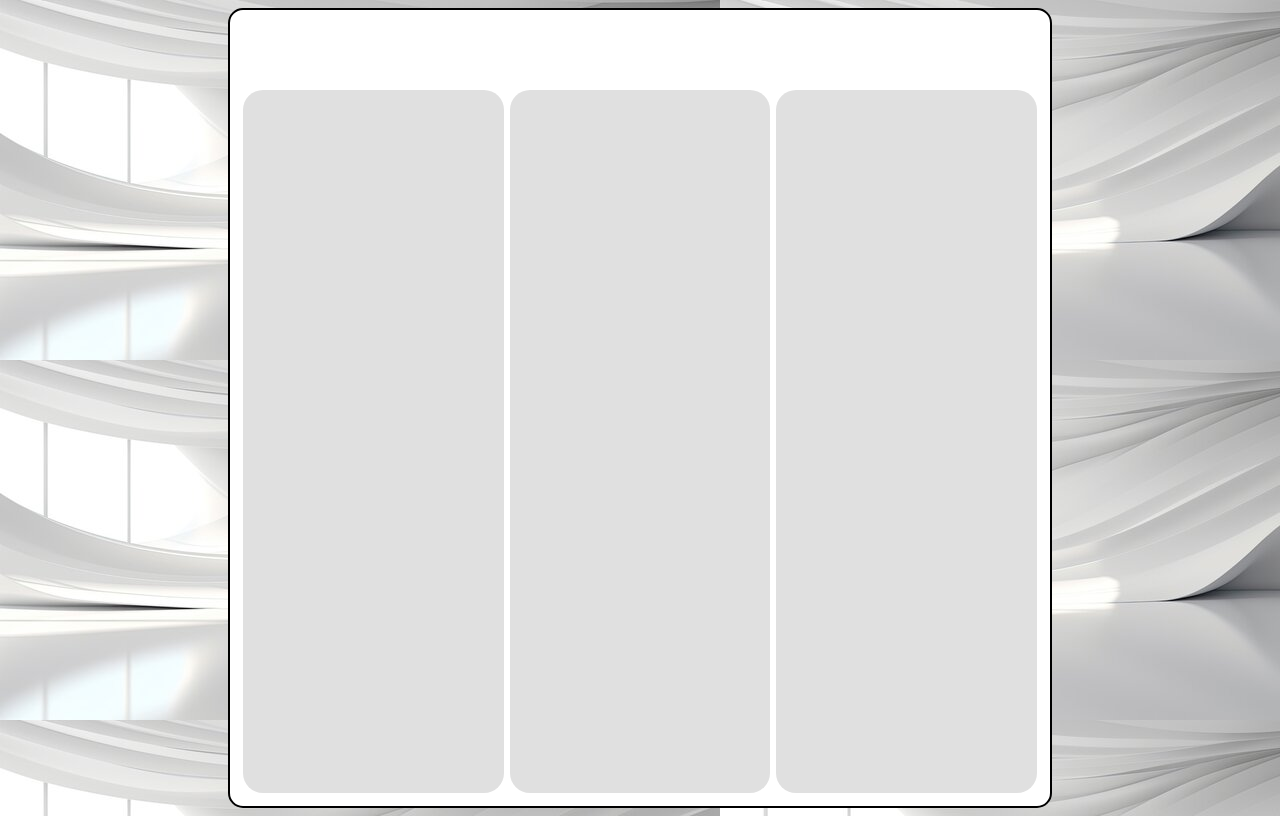
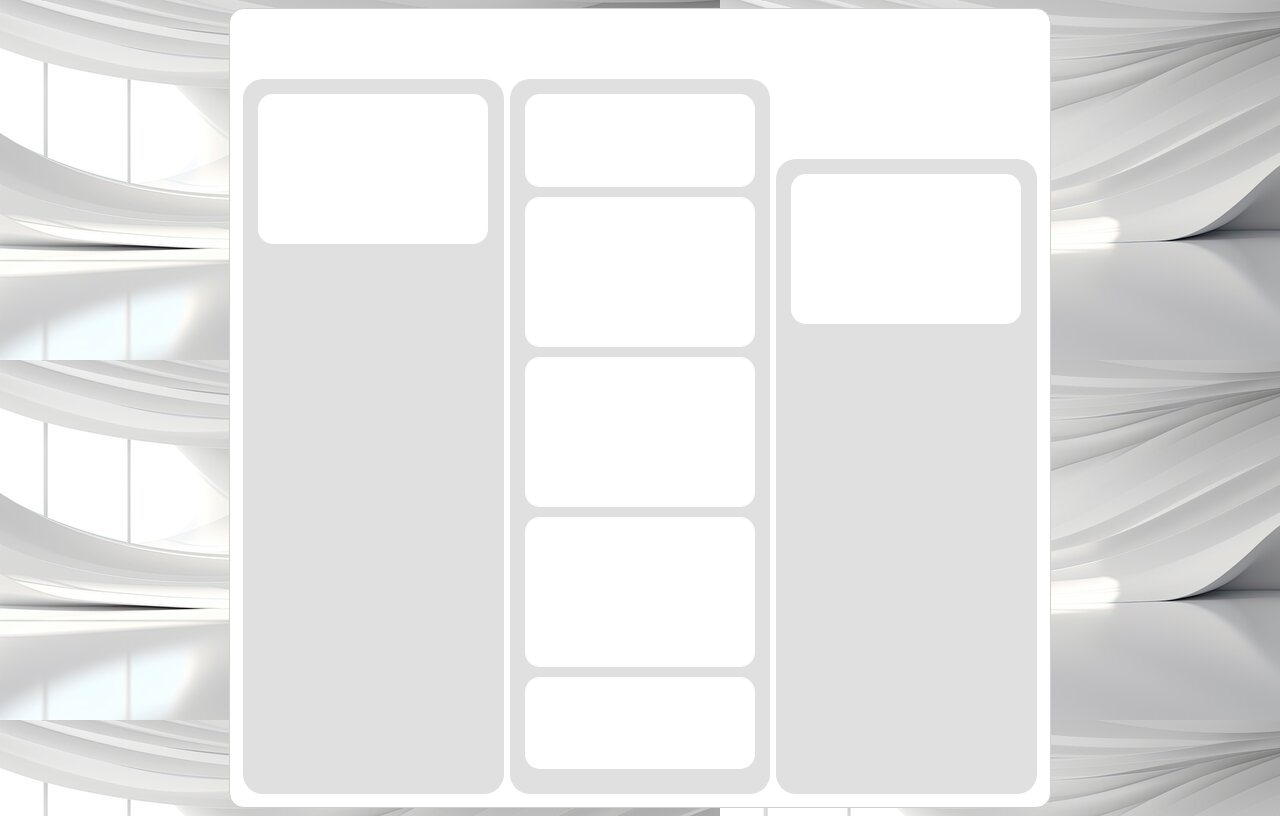
Before and after one commit to RadaAvro14/HTML-CSS, a plain HTML site: page index.html in a window 1280 px wide. Drawn offline with Linux system fonts and the light colour scheme.

Commit message:
modified the display

```diff
--- a/index.html
+++ b/index.html
@@ -7,7 +7,6 @@
     <style>
       body {
         height: 100vh;
-        padding: 0;
         justify-content: center;
         display: flex;
         background-image: url("im.jpg");
@@ -15,7 +14,7 @@
         background-attachment: fixed;
       }
       .page {
-        border: 2px black solid;
+        border: 1px #d0d0d0 solid;
         width: 800px;
         border-radius: 15px;
         background-color: white;
@@ -25,19 +24,71 @@
       }
       .section {
         flex: 1;
-        float: left;
         margin: 3px;
         border-radius: 20px;
         background-color: #e0e0e0;
-        margin-top: 70px;
+        margin-top: 60px;
+        display: flex;
+        justify-items: space-between;
+        align-items: flex-start;
+        flex-direction: column;
+        padding: 15px;
+        float: bottom;
       }
+
+      .small-data {
+        width: 230px;
+        height: 150px;
+        border-radius: 15px;
+        background-color: white;
+        flex: 1;
+
+        margin-bottom: 10px;
+      }
+
+      .contact {
+        width: 230px;
+        height: 150px;
+        border-radius: 15px;
+        background-color: white;
+        margin-bottom: 10px;
+      }
+
+      .contact .second {
+        flex: 2;
+      }
+     .little-section{
+
+        margin: 3px;
+        border-radius: 20px;
+        background-color: #e0e0e0;
+        margin-top: 140px;
+        display: flex;
+        justify-items: space-between;
+        align-items: flex-start;
+        flex-direction: column;
+        padding: 15px;
+        float: bottom;
+        flex:1;
+     }
+
     </style>
   </head>
   <body>
     <div class="page">
-      <div class="section"></div>
-      <div class="section"></div>
-      <div class="section"></div>
+      <div class="section" id="first">
+        <section class="contact"></section>
+      </div>
+      <div class="section">
+        <section class="small-data"></section>
+        <section class="contact second"></section>
+        <section class="contact second"></section>
+        <section class="contact second"></section>
+        <section class="small-data"></section>
+      </div>
+
+      <div  class="little-section">
+        <section class="contact"></section>
     </div>
   </body>
 </html>
```
